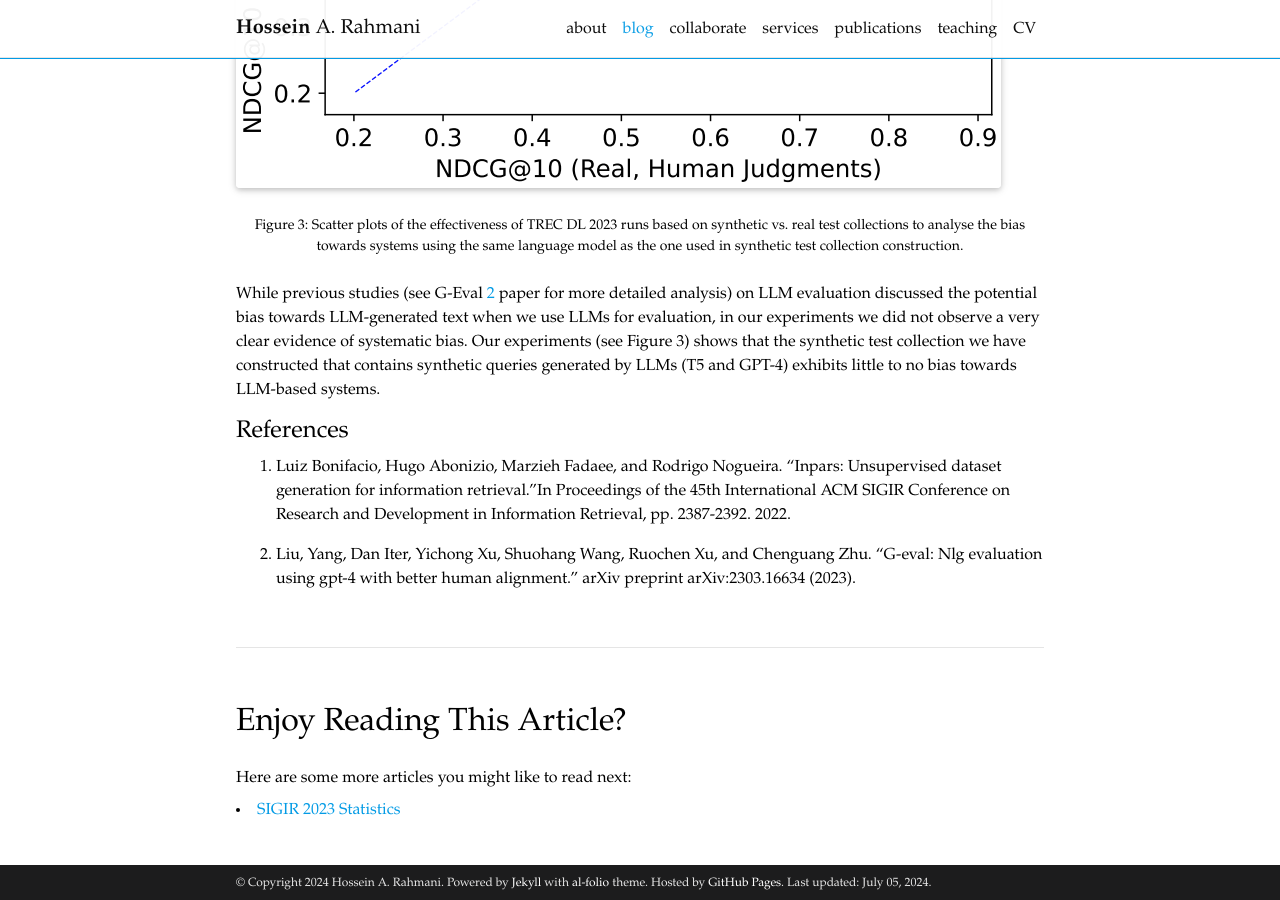
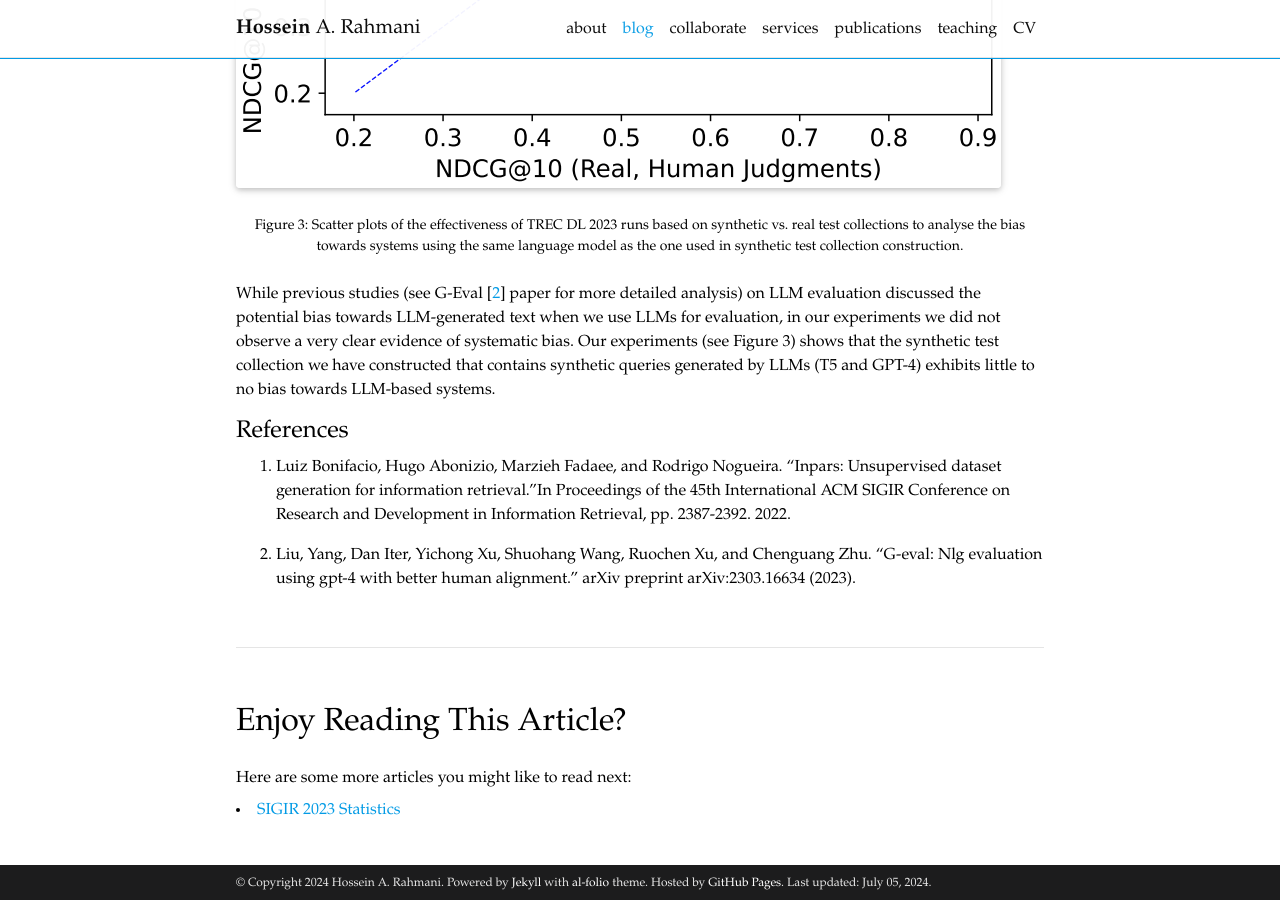
Before and after one commit to rahmanidashti/rahmanidashti.github.io, a Jekyll site: the page built from _posts/2024-07-05-paper-synthetic-test.md, in a window 1280 px wide and 900 px high, scrolled down 2414 px. Built offline with Jekyll 4.4.1, drawn with Linux system fonts in a browser that asks for light colours; full-size pictures stand in for the smaller copies a plugin makes; comment, search, counter and statistics services are not loaded; a style sheet for code colours, icons or effects is not loaded; some of the changed text lies outside the part shown.

```diff
--- a/_posts/2024-07-05-paper-synthetic-test.md
+++ b/_posts/2024-07-05-paper-synthetic-test.md
@@ -9,7 +9,7 @@ categories: Research
 
 Can we use Large Language Models (LLMs) to build reliable Synthetic Test Collection?
 
-Many recent studeis have explored generating synthetic data using Large Language Models (LLMs) in various domains such as Computer Vision (CV) and Information Retrieval (IR). While previous work in IR (see InPars [1](#references)) exploited the capabilities of LLMs to generate synthetic queries or documents to augment training data for our-of-domain and our-of-distrubution generalisation, using LLMs for constructing Synthetic Test Collections is relatively unexplored.
+Many recent studeis have explored generating synthetic data using Large Language Models (LLMs) in various domains such as Computer Vision (CV) and Information Retrieval (IR). While previous work in IR (see InPars [[1](#references)]) exploited the capabilities of LLMs to generate synthetic queries or documents to augment training data for our-of-domain and our-of-distrubution generalisation, using LLMs for constructing Synthetic Test Collections is relatively unexplored.
 
 #### Why Construction Synthetic Test Collection?
 Test collections play a vital role in evaluation of IR systems. Obtaining a diverse set of user queries for test collection construction can be challenging, and acquiring relevance judgments, which indicate the appropriateness of retrieved documents to a query, is often __costly__ and __resource-intensive__.
@@ -61,7 +61,7 @@ In order to answer to this questions, we extend our experients by categorising t
     Figure 3: Scatter plots of the effectiveness of TREC DL 2023 runs based on synthetic vs. real test collections to analyse the bias towards systems using the same language model as the one used in synthetic test collection construction.
 </div>
 
-While previous studies (see G-Eval [2](#references) paper for more detailed analysis) on LLM evaluation discussed the potential bias towards LLM-generated text when we use LLMs for evaluation, in our experiments we did not observe a very clear evidence of systematic bias. Our experiments (see Figure 3) shows that the synthetic test collection we have constructed that contains synthetic queries generated by LLMs (T5 and GPT-4) exhibits little to no bias towards LLM-based systems.
+While previous studies (see G-Eval [[2](#references)] paper for more detailed analysis) on LLM evaluation discussed the potential bias towards LLM-generated text when we use LLMs for evaluation, in our experiments we did not observe a very clear evidence of systematic bias. Our experiments (see Figure 3) shows that the synthetic test collection we have constructed that contains synthetic queries generated by LLMs (T5 and GPT-4) exhibits little to no bias towards LLM-based systems.
 
 #### References
 1. Luiz Bonifacio, Hugo Abonizio, Marzieh Fadaee, and Rodrigo Nogueira. "Inpars: Unsupervised dataset generation for information retrieval."In Proceedings of the 45th International ACM SIGIR Conference on Research and Development in Information Retrieval, pp. 2387-2392. 2022.
```
